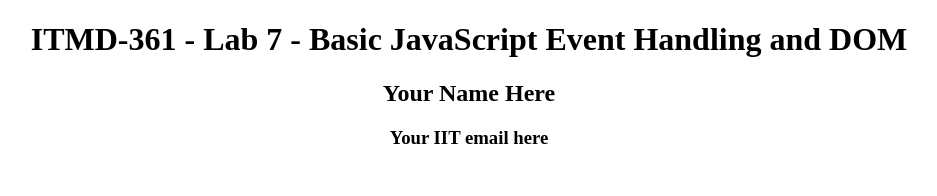
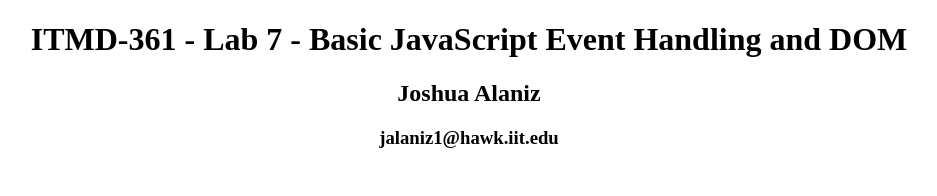
Before and after one commit to jalaniz-sys/lab7, a plain HTML site: page index.html in a window 1280 px wide. Shown: the top 196 px of the page, without its empty margins (171-1108 px from the left). Drawn offline with Linux system fonts and the light colour scheme.

Commit message:
added identifying information

```diff
--- a/index.html
+++ b/index.html
@@ -8,8 +8,8 @@
 </head>
 <body>
   <h1 class="center">ITMD-361 - Lab 7 - Basic JavaScript Event Handling and DOM</h1>
-  <h2 class="center">Your Name Here</h2>
-  <h3 class="center">Your IIT email here</h3>
+  <h2 class="center">Joshua Alaniz</h2>
+  <h3 class="center">jalaniz1@hawk.iit.edu</h3>
   <div id="container">
     <input id="entryinput" type="text" name="textentry" placeholder="Enter a Message">
     <div id="entrybutton">Alert Me</div>
```
